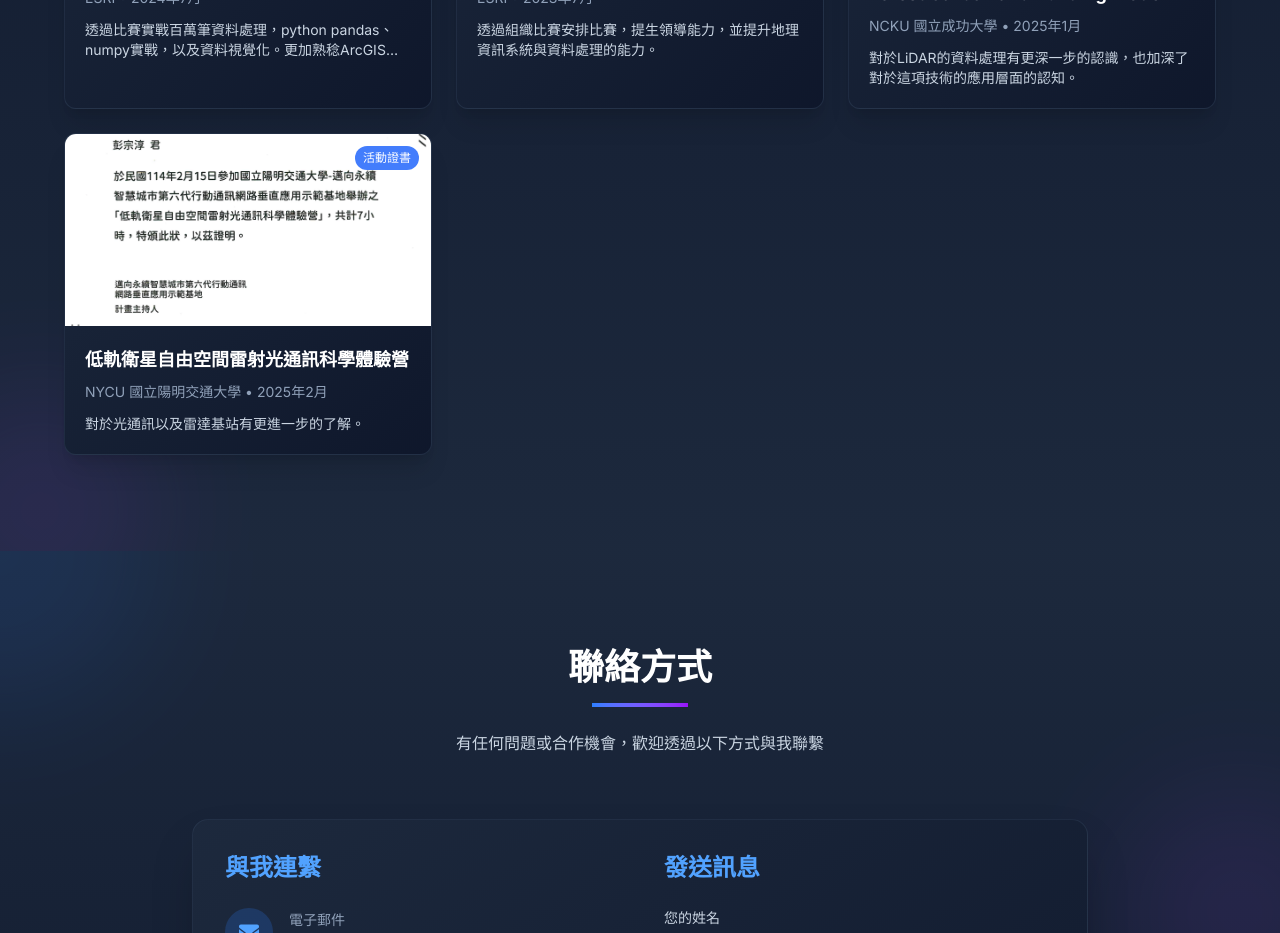
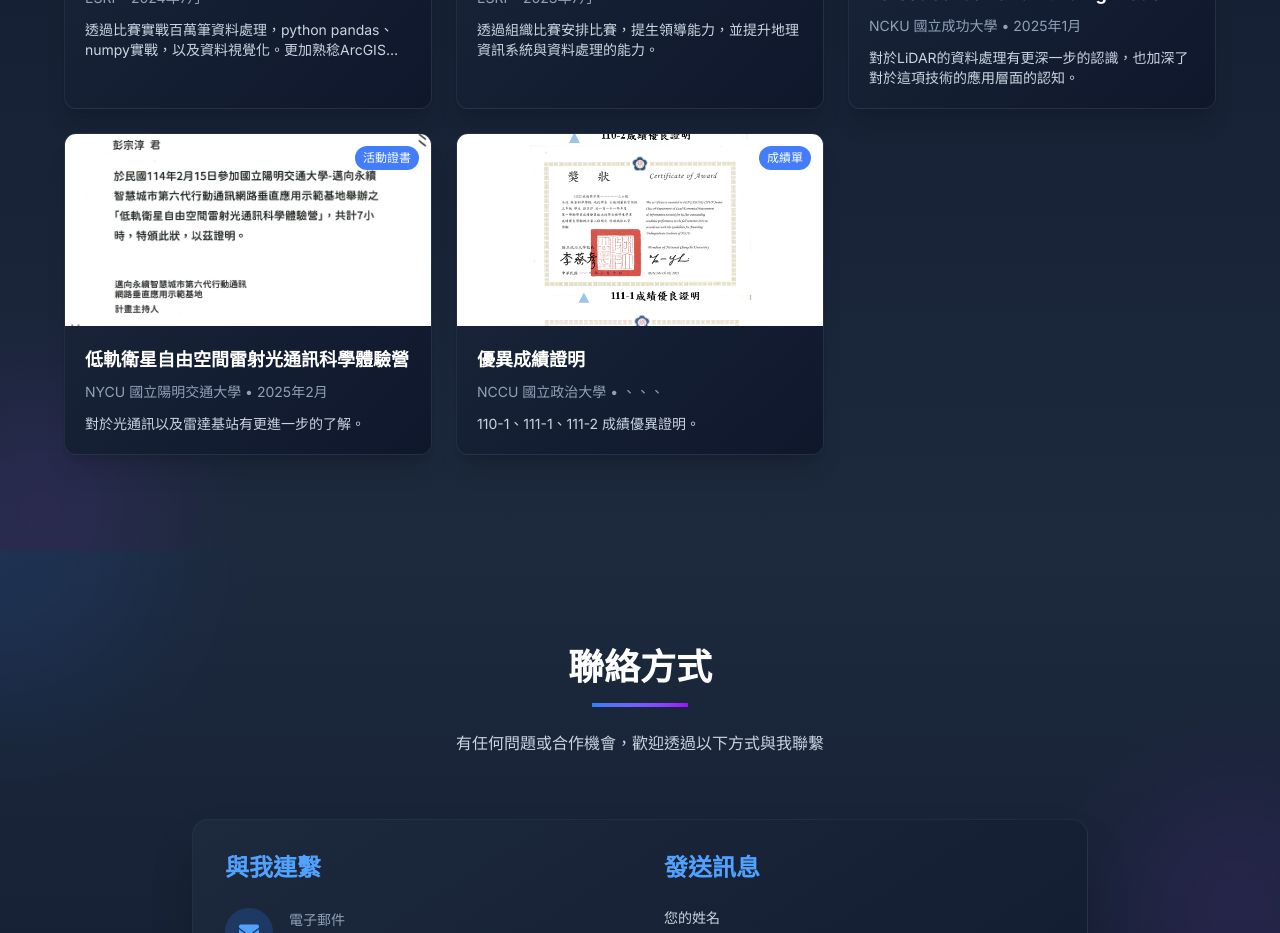
Before and after one commit to Nody-Peng/Resume, a Next.js app: page / in a window 1280 px wide. Shown: the part 6600-7533 px from the top of the page. Built offline with nearby package versions, Linux system fonts and the light colour scheme.

Commit message:
doc: 新增成績優異證明

```diff
--- a/src/components/Certificates.tsx
+++ b/src/components/Certificates.tsx
@@ -71,6 +71,15 @@ export default function Certificates() {
       type: "活動證書",
       image: "/certificates/低軌衛星.png", // 請替換成實際圖片路徑
       description: "對於光通訊以及雷達基站有更進一步的了解。",
+    },
+    {
+      id: "cert5",
+      title: "優異成績證明",
+      date: "、、、",
+      issuer: "NCCU 國立政治大學",
+      type: "成績單",
+      image: "/certificates/成績優異證明.png", // 請替換成實際圖片路徑
+      description: "110-1、111-1、111-2 成績優異證明。",
     },
     // 可以繼續添加更多證書
   ];
```
Also changed, not shown: public/certificates/成績優異證明.png (added).
